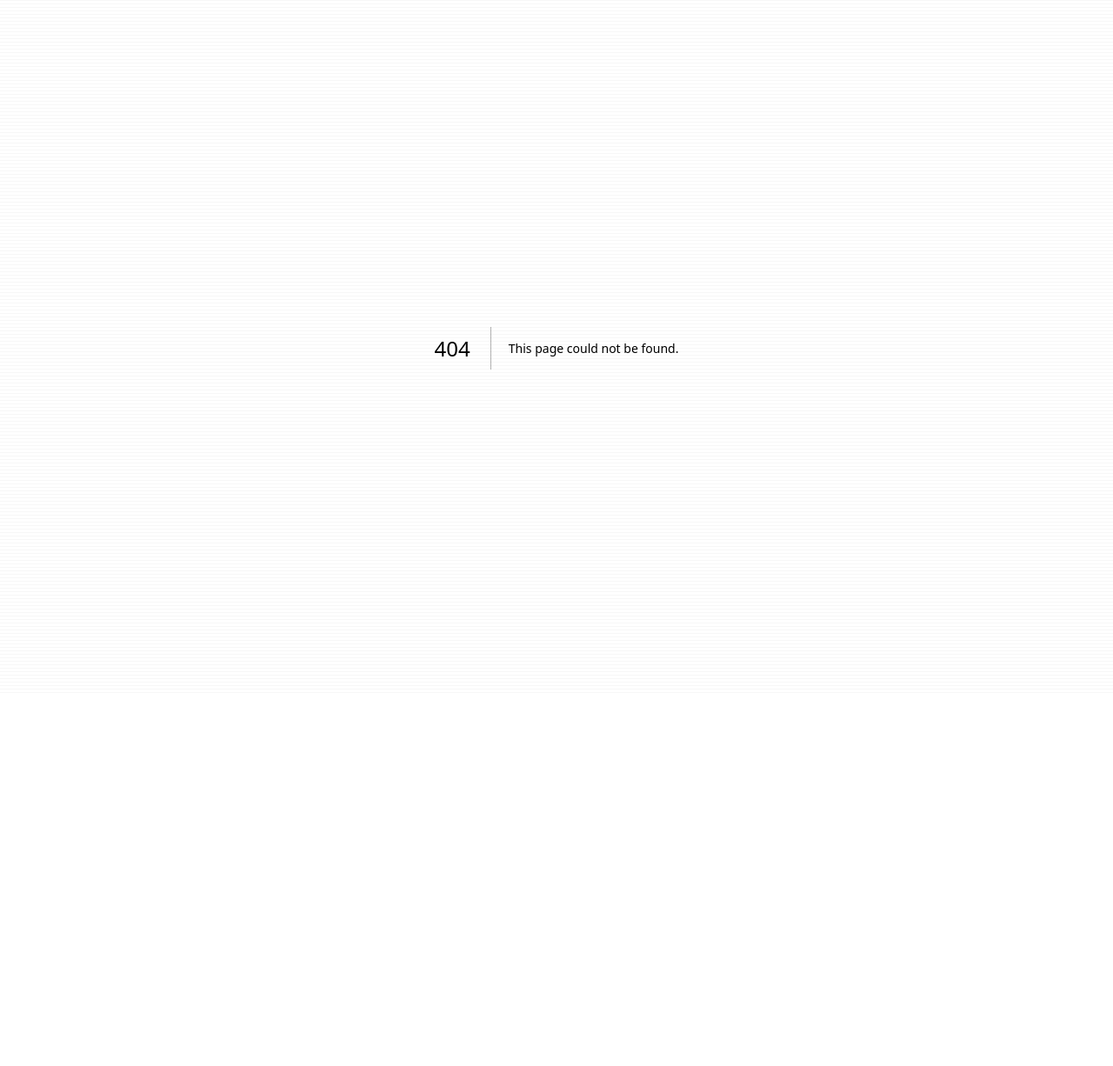
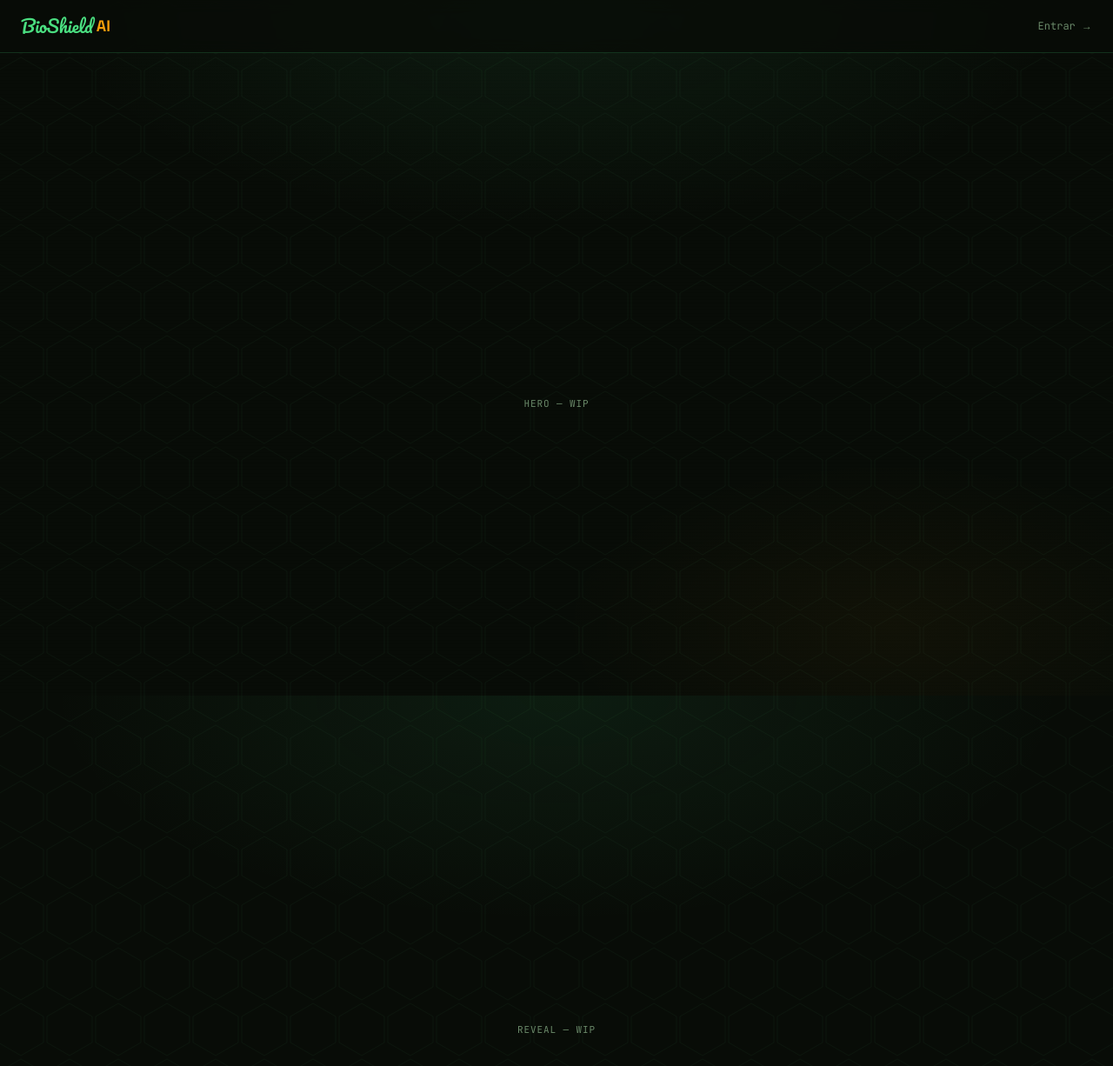
Before and after one commit to albertofragoso/bioshield-ai, a Next.js app in the folder frontend/: page / in a window 1280 px wide. Before the commit this address had no page. Shown: the top 1226 px of the page at 87% size. Before the commit the page ends 800 px from the top, so only its background shows below. Built offline with nearby package versions, Linux system fonts and the light colour scheme.

Commit message:
feat(ui): add marketing route group with layout and page shell

```diff
--- /dev/null
+++ b/frontend/app/(marketing)/layout.tsx
@@ -0,0 +1,28 @@
+import type { Metadata } from "next";
+import type { ReactNode } from "react";
+
+export const metadata: Metadata = {
+  title: "BioShield AI — Nutrición inteligente",
+  description:
+    "Escanea cualquier producto y descubre si sus aditivos son compatibles con tus análisis de laboratorio.",
+};
+
+export default function MarketingLayout({ children }: { children: ReactNode }) {
+  return (
+    <>
+      <header className="fixed top-0 z-50 w-full flex items-center justify-between px-6 py-4 bg-background/80 backdrop-blur-sm border-b border-border">
+        <div className="flex items-center gap-1">
+          <span className="font-display text-xl text-brand-green">BioShield</span>
+          <span className="font-sans font-bold text-lg text-brand-amber">AI</span>
+        </div>
+        <a
+          href="/login"
+          className="font-mono text-[12px] text-subtext hover:text-foreground transition-colors"
+        >
+          Entrar →
+        </a>
+      </header>
+      <main className="pt-16">{children}</main>
+    </>
+  );
+}
--- /dev/null
+++ b/frontend/app/(marketing)/page.tsx
@@ -0,0 +1,53 @@
+export const dynamic = "force-static";
+
+export default function LandingPage() {
+  return (
+    <>
+      <section id="hero" className="min-h-screen flex items-center justify-center">
+        <p className="font-mono text-[11px] text-subtext uppercase tracking-[0.08em]">HERO — WIP</p>
+      </section>
+
+      <section id="reveal" className="min-h-[80vh] flex items-center justify-center">
+        <p className="font-mono text-[11px] text-subtext uppercase tracking-[0.08em]">
+          REVEAL — WIP
+        </p>
+      </section>
+
+      <section id="how" className="min-h-[70vh] flex items-center justify-center">
+        <p className="font-mono text-[11px] text-subtext uppercase tracking-[0.08em]">HOW — WIP</p>
+      </section>
+
+      <section id="why" className="min-h-[80vh] flex items-center justify-center">
+        <p className="font-mono text-[11px] text-subtext uppercase tracking-[0.08em]">WHY — WIP</p>
+      </section>
+
+      <section id="trust" className="min-h-[40vh] flex items-center justify-center">
+        <p className="font-mono text-[11px] text-subtext uppercase tracking-[0.08em]">
+          TRUST — WIP
+        </p>
+      </section>
+
+      <section id="waitlist" className="min-h-[70vh] flex items-center justify-center">
+        <p className="font-mono text-[11px] text-subtext uppercase tracking-[0.08em]">
+          WAITLIST — WIP
+        </p>
+      </section>
+
+      <section id="faq" className="flex items-center justify-center py-24">
+        <p className="font-mono text-[11px] text-subtext uppercase tracking-[0.08em]">FAQ — WIP</p>
+      </section>
+
+      <section id="stack" className="min-h-[50vh] flex items-center justify-center">
+        <p className="font-mono text-[11px] text-subtext uppercase tracking-[0.08em]">
+          STACK — WIP
+        </p>
+      </section>
+
+      <footer id="footer" className="flex items-center justify-center py-12">
+        <p className="font-mono text-[11px] text-subtext uppercase tracking-[0.08em]">
+          FOOTER — WIP
+        </p>
+      </footer>
+    </>
+  );
+}
```
